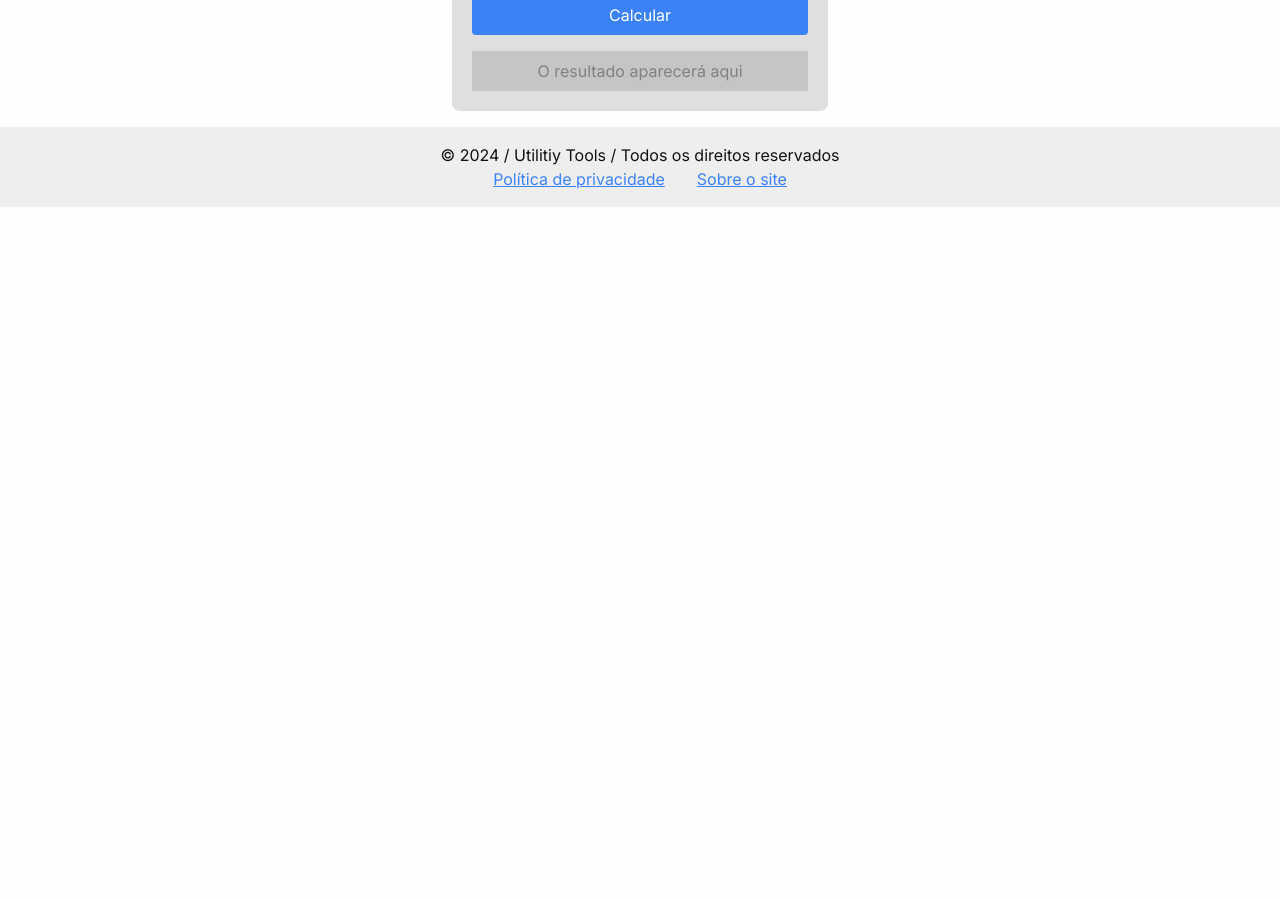
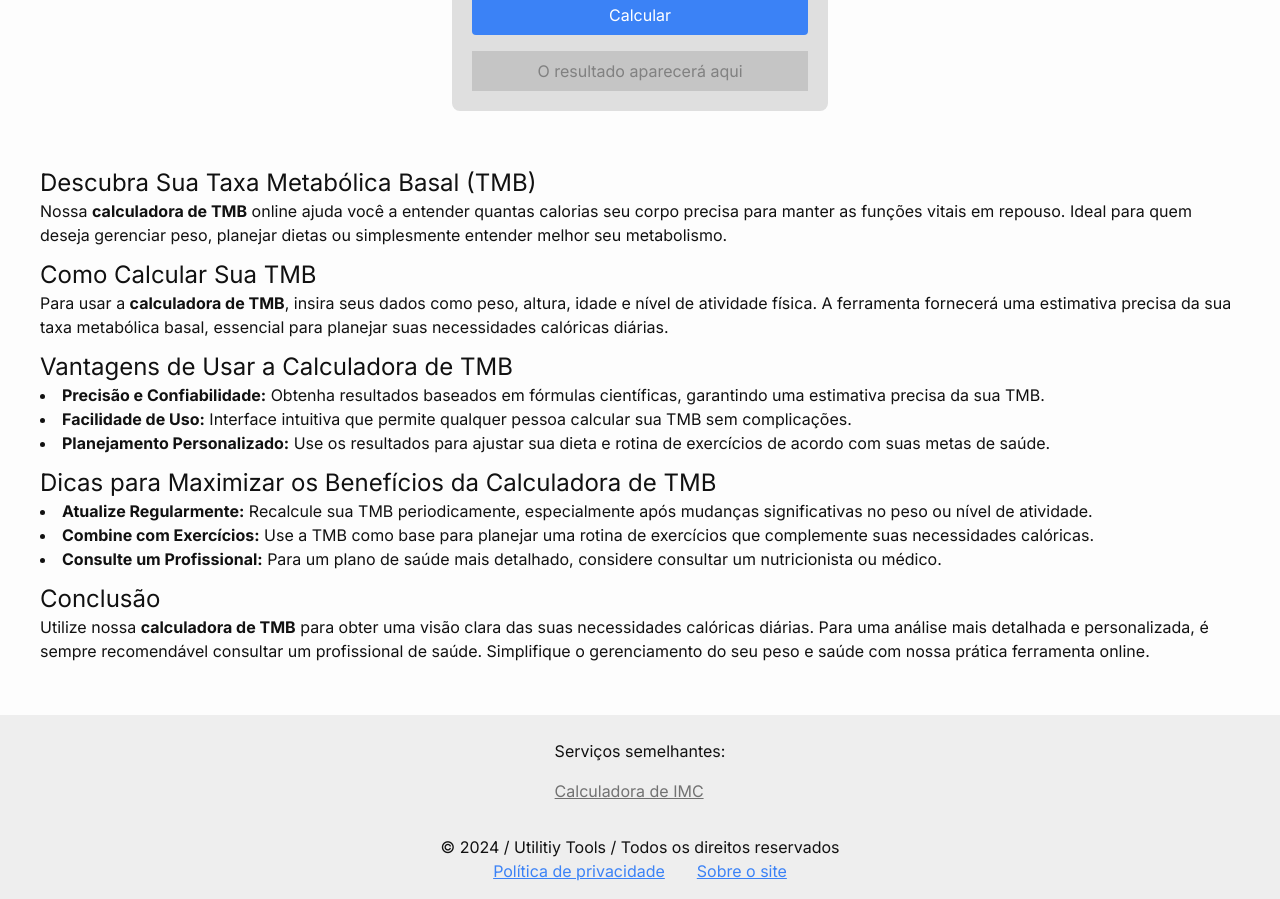
Before and after one commit to igorOliveira-dev/Utility, a Next.js app: page /calculadora-tmb in a window 1280 px wide. Shown: the part 462-1361 px from the top of the page. Before the commit the page ends 800 px from the top, so only its background shows below. Built offline with nearby package versions, Linux system fonts and the light colour scheme; no server answers.

Commit message:
ultimos ajustes da calculadora de tmb + alterações nos serviços semelhantes

```diff
--- a/src/app/calculadora-imc/page.js
+++ b/src/app/calculadora-imc/page.js
@@ -96,6 +96,9 @@ export default function ImcCalculator() {
             <Link href="calculadora-porcentagem" className="p-2 text-transparent90 underline">
               Calculadora de porcentagem
             </Link>
+            <Link href="calculadora-tmb" className="p-2 text-transparent90 underline">
+              Calculadora de TMB
+            </Link>
           </nav>
         </div>
       </div>
--- a/src/app/calculadora-tmb/page.js
+++ b/src/app/calculadora-tmb/page.js
@@ -1,4 +1,5 @@
 import Calculator from "./calculator/Calculator";
+import Link from "next/link";
 
 export async function generateMetadata() {
   return {
@@ -16,6 +17,75 @@ export default function TmbCalculator() {
     <main>
       <h1 className="text-3xl mt-2 text-center">Calculadora de TMB</h1>
       <Calculator />
+      <article className="p-10">
+        <div className="mb-3">
+          <h2 className="text-2xl">Descubra Sua Taxa Metabólica Basal (TMB)</h2>
+          <p>
+            Nossa <strong>calculadora de TMB</strong> online ajuda você a entender quantas calorias seu corpo precisa para manter as
+            funções vitais em repouso. Ideal para quem deseja gerenciar peso, planejar dietas ou simplesmente entender melhor seu
+            metabolismo.
+          </p>
+        </div>
+        <div className="mb-3">
+          <h2 className="text-2xl">Como Calcular Sua TMB</h2>
+          <p>
+            Para usar a <strong>calculadora de TMB</strong>, insira seus dados como peso, altura, idade e nível de atividade física. A
+            ferramenta fornecerá uma estimativa precisa da sua taxa metabólica basal, essencial para planejar suas necessidades
+            calóricas diárias.
+          </p>
+        </div>
+        <div className="mb-3">
+          <h2 className="text-2xl">Vantagens de Usar a Calculadora de TMB</h2>
+          <ul className="list-disc list-inside">
+            <li>
+              <strong>Precisão e Confiabilidade:</strong> Obtenha resultados baseados em fórmulas científicas, garantindo uma
+              estimativa precisa da sua TMB.
+            </li>
+            <li>
+              <strong>Facilidade de Uso:</strong> Interface intuitiva que permite qualquer pessoa calcular sua TMB sem complicações.
+            </li>
+            <li>
+              <strong>Planejamento Personalizado:</strong> Use os resultados para ajustar sua dieta e rotina de exercícios de acordo
+              com suas metas de saúde.
+            </li>
+          </ul>
+        </div>
+        <div className="mb-3">
+          <h2 className="text-2xl">Dicas para Maximizar os Benefícios da Calculadora de TMB</h2>
+          <ul className="list-disc list-inside">
+            <li>
+              <strong>Atualize Regularmente:</strong> Recalcule sua TMB periodicamente, especialmente após mudanças significativas no
+              peso ou nível de atividade.
+            </li>
+            <li>
+              <strong>Combine com Exercícios:</strong> Use a TMB como base para planejar uma rotina de exercícios que complemente suas
+              necessidades calóricas.
+            </li>
+            <li>
+              <strong>Consulte um Profissional:</strong> Para um plano de saúde mais detalhado, considere consultar um nutricionista ou
+              médico.
+            </li>
+          </ul>
+        </div>
+        <div className="mb-3">
+          <h2 className="text-2xl">Conclusão</h2>
+          <p>
+            Utilize nossa <strong>calculadora de TMB</strong> para obter uma visão clara das suas necessidades calóricas diárias. Para
+            uma análise mais detalhada e personalizada, é sempre recomendável consultar um profissional de saúde. Simplifique o
+            gerenciamento do seu peso e saúde com nossa prática ferramenta online.
+          </p>
+        </div>
+      </article>
+      <div className="w-full pt-2 transparent flex justify-center">
+        <div className="m-2">
+          <h3 className="m-2">Serviços semelhantes:</h3>
+          <nav className="flex flex-wrap">
+            <Link href="calculadora-imc" className="p-2 text-transparent90 underline">
+              Calculadora de IMC
+            </Link>
+          </nav>
+        </div>
+      </div>
     </main>
   );
 }
```
